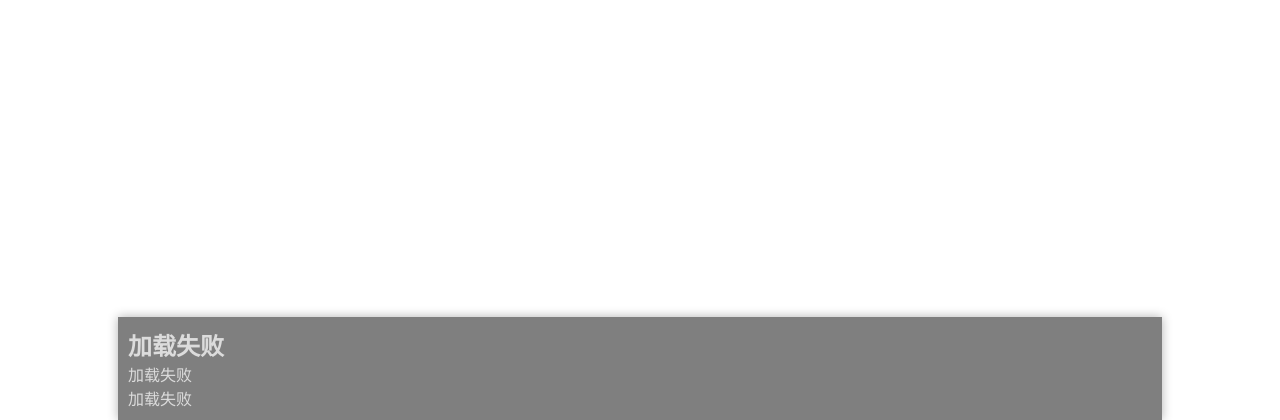
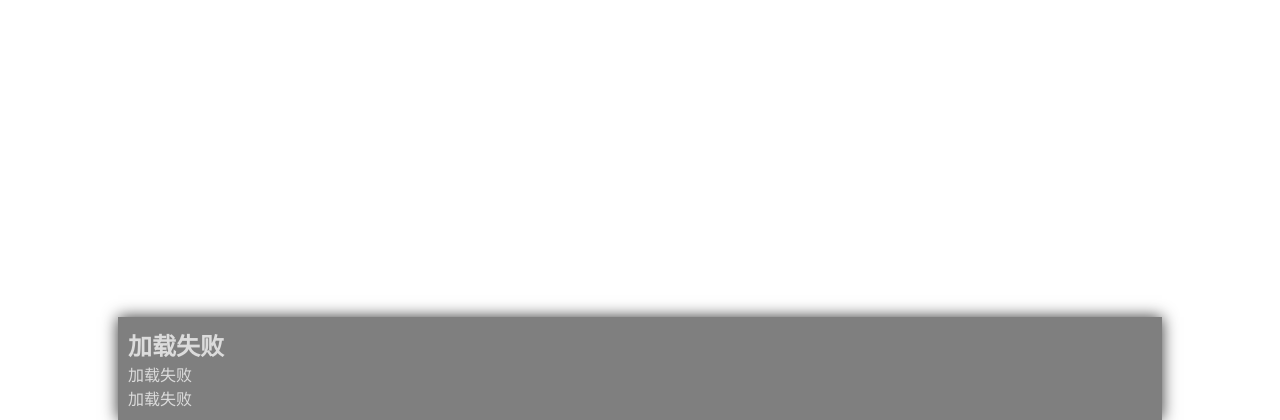
Before and after one commit to HumanPrincess/HumanPrincess.Github.io, a PHP site: page /Bingwallpaper/index.html in a window 1280 px wide. Shown: the part 380-800 px from the top of the page. Run offline with PHP 8.4, Linux system fonts and the light colour scheme.

Commit message:
Update styles.css

```diff
--- a/Bingwallpaper/styles.css
+++ b/Bingwallpaper/styles.css
@@ -30,7 +30,7 @@
     max-width: 100%; /* 最大宽度为视口宽度 */
     padding: 10px; /* 描述容器的内边距 */
     background-color: rgba(0, 0, 0, 0.5); /* 半透明黑色背景，增加文本的可读性 */
-    box-shadow: 0 0 10px rgba(0, 0, 0, 0.3); /* 描述容器的阴影效果 */
+    box-shadow: 0 0 15px rgba(0, 0, 0, 0.8); /* 黑色光晕效果 */
     z-index: 1000; /* 描述容器的层级高于其他内容 */
     transition: transform 0.3s ease, box-shadow 0.3s ease; /* 添加过渡效果 */
 }
@@ -38,7 +38,7 @@
 /* 描述容器悬浮时放大5%并添加金色光晕效果 */
 .description:hover {
     transform: translateX(-50%) scale(1.05); /* 鼠标悬浮时放大5% */
-    box-shadow: 0 0 15px 5px rgba(255, 215, 0, 0.8); /* 发光金色光晕效果 */
+    box-shadow: 0 0 15px rgba(0, 0, 0, 0.8), 0 0 20px rgba(255, 215, 0, 0.8); /* 发光金色光晕和黑色光晕效果 */
 }
 
 /* 描述容器中的段落样式 */
```
